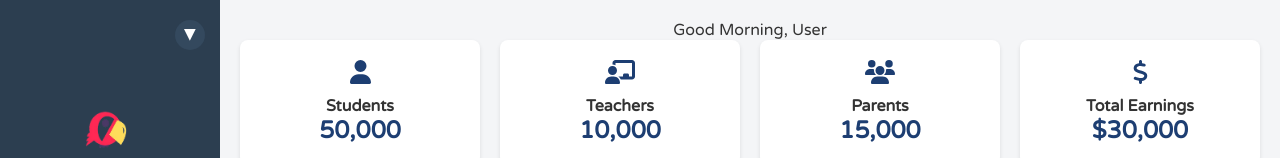
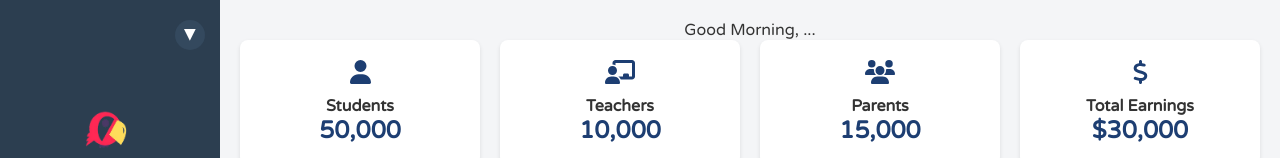
Before and after one commit to rahuljha3142/Students_Way_F, a React (Vite) app: page /admin/dashboard in a window 1280 px wide. Shown: the top 158 px of the page. Built offline with nearby package versions, Linux system fonts and the light colour scheme; no server answers.

Commit message:
userdata12

```diff
--- a/src/pages/Admin/Dashboard.jsx
+++ b/src/pages/Admin/Dashboard.jsx
@@ -61,7 +61,12 @@ const Dashboard = () => {
       <main className="main-content" style={{ marginLeft: isOpen ? '220px' : '60px' }}>
 
        <div className="hello">
-        {greeting}, {user?.fullName || "User"}
+        {user === null ? (
+          <div className="hello">{greeting}, ...</div>
+        ) : (
+          <div className="hello">{greeting}, {user.fullName}</div>
+        )}
+
       </div>
 
         <div className="stats-section">
--- a/src/store/Auth.jsx
+++ b/src/store/Auth.jsx
@@ -6,7 +6,7 @@ export const AuthContext = createContext();
 // eslint-disable-next-line react/prop-types
 export const AuthProvider = ({children}) => {
   const [token, setToken] = useState(localStorage.getItem("token"));
-  const [user, setUser] = useState("");
+  const [user, setUser] = useState(null);
 
     const storeTokenInLS = (serverToken) => {
         return localStorage.setItem("token", serverToken);
```
